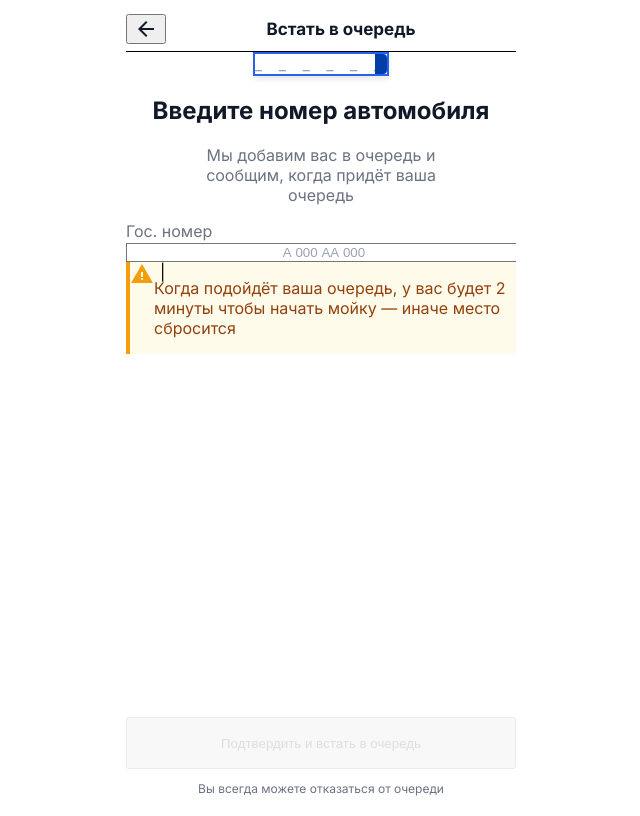
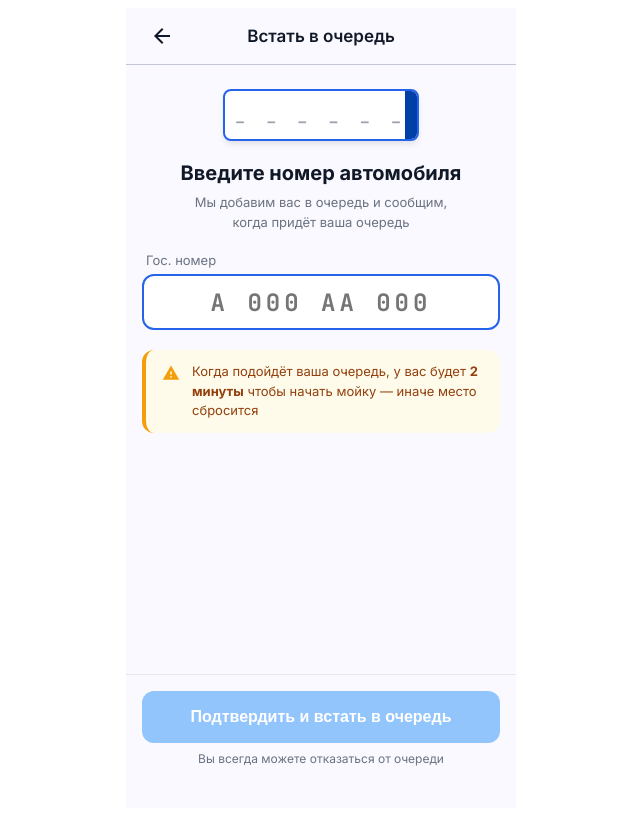
Before and after one commit to nurigo640/carwashorder, a Next.js app: page /queue/join in a window 1280 px wide. Shown: the whole page, without its empty margins (319-959 px from the left). Built offline with nearby package versions, Linux system fonts and the light colour scheme.

Commit message:
Update page.tsx

```diff
--- a/app/queue/join/page.tsx
+++ b/app/queue/join/page.tsx
@@ -9,12 +9,11 @@ export default function JoinQueuePage() {
   const [plate, setPlate] = useState('')
   const [error, setError] = useState('')
   const [loading, setLoading] = useState(false)
-  const [showCursor, setShowCursor] = useState(true)
 
   const handleSubmit = async () => {
     const normalized = normalizePlate(plate)
     if (!validatePlate(normalized)) {
-      setError('Неверный формат номера. Пример: А123ВС777')
+      setError('Неверный формат. Пример: А123ВС777')
       return
     }
     setError('')
@@ -35,93 +34,97 @@ export default function JoinQueuePage() {
         setError(json.error || 'Ошибка. Попробуйте ещё раз.')
         return
       }
-      const token = json.data.session_token
-      localStorage.setItem('queue_session_token', token)
-      router.push(`/queue/my/${token}`)
+      localStorage.setItem('queue_session_token', json.data.session_token)
+      router.push(`/queue/my/${json.data.session_token}`)
     } catch {
       setError('Нет соединения. Попробуйте ещё раз.')
-    } finally {
-      setLoading(false)
-    }
+    } finally { setLoading(false) }
   }
 
   return (
-    <div className="bg-background text-on-surface min-h-screen flex flex-col overflow-x-hidden">
-      {/* TopAppBar */}
-      <header className="flex items-center px-container-margin h-14 w-full z-50 bg-surface border-b border-outline-variant sticky top-0">
-        <button onClick={() => router.back()} className="w-10 h-10 flex items-center justify-start text-[#111827] active:opacity-70 transition-opacity">
-          <span className="material-symbols-outlined">arrow_back</span>
+    <div style={{fontFamily:"'Inter',sans-serif",background:'#f9f9ff',color:'#141b2b',minHeight:'100vh',display:'flex',flexDirection:'column'}}>
+
+      {/* Header */}
+      <header style={{display:'flex',alignItems:'center',padding:'0 16px',height:56,background:'#f9f9ff',borderBottom:'1px solid #c3c6d7',position:'sticky',top:0,zIndex:50}}>
+        <button onClick={() => router.back()} style={{width:40,height:40,display:'flex',alignItems:'center',justifyContent:'center',background:'none',border:'none',cursor:'pointer',color:'#111827',padding:0,flexShrink:0}}>
+          <svg width="24" height="24" viewBox="0 0 24 24" fill="currentColor"><path d="M20 11H7.83l5.59-5.59L12 4l-8 8 8 8 1.41-1.41L7.83 13H20v-2z"/></svg>
         </button>
-        <h1 className="flex-grow text-center text-[17px] font-semibold text-[#111827]">Встать в очередь</h1>
-        <div className="w-10" />
+        <span style={{flex:1,textAlign:'center',fontSize:17,fontWeight:600,color:'#111827'}}>Встать в очередь</span>
+        <div style={{width:40}}/>
       </header>
 
-      <main className="flex-grow flex flex-col px-container-margin pt-stack-lg pb-stack-lg">
+      <main style={{flex:1,display:'flex',flexDirection:'column',padding:'24px 16px',gap:20}}>
+
         {/* Plate illustration */}
-        <div className="flex justify-center items-center h-20 mb-stack-md">
-          <div className="plate-container w-48 h-12 rounded-lg flex items-center justify-center overflow-hidden">
-            <div className="text-[#9CA3AF] font-plate-number tracking-[6px] text-lg">_ _ _ _ _ _</div>
-            <div className="plate-side-strip" />
+        <div style={{display:'flex',justifyContent:'center'}}>
+          <div style={{position:'relative',background:'#fff',border:'2px solid #2563eb',borderRadius:8,width:192,height:48,display:'flex',alignItems:'center',justifyContent:'center',overflow:'hidden',boxShadow:'0 4px 6px -1px rgba(0,0,0,.1)'}}>
+            <span style={{fontFamily:"'JetBrains Mono',monospace",color:'#9CA3AF',letterSpacing:6,fontSize:16}}>_ _ _ _ _ _</span>
+            <div style={{position:'absolute',right:0,top:0,width:12,background:'#003ea8',height:'100%',borderTopRightRadius:4,borderBottomRightRadius:4}}/>
           </div>
         </div>
 
         {/* Heading */}
-        <div className="text-center mb-stack-lg">
-          <h2 className="font-headline-md text-[#111827] mb-2">Введите номер автомобиля</h2>
-          <p className="font-small text-[#6B7280] max-w-[280px] mx-auto">
+        <div style={{textAlign:'center'}}>
+          <h2 style={{fontSize:20,fontWeight:700,color:'#111827',margin:'0 0 8px'}}>Введите номер автомобиля</h2>
+          <p style={{fontSize:13,color:'#6B7280',maxWidth:280,margin:'0 auto',lineHeight:1.5}}>
             Мы добавим вас в очередь и сообщим, когда придёт ваша очередь
           </p>
         </div>
 
         {/* Input */}
-        <div className="space-y-stack-sm mb-stack-md">
-          <label className="font-small text-[#6B7280] ml-1">Гос. номер</label>
-          <div className="relative group">
+        <div style={{display:'flex',flexDirection:'column',gap:6}}>
+          <label style={{fontSize:13,color:'#6B7280',marginLeft:4}}>Гос. номер</label>
           <input
             type="text"
             value={plate}
-              onChange={e => {
-                setPlate(e.target.value.toUpperCase())
-                setError('')
-                setShowCursor(e.target.value.length === 0)
-              }}
+            onChange={e => { setPlate(e.target.value.toUpperCase()); setError('') }}
             placeholder="А 000 АА 000"
             maxLength={12}
             autoComplete="off"
-              autoCorrect="off"
-              className={`w-full h-14 bg-surface-container-lowest rounded-xl border text-center font-plate-number text-plate-number focus:ring-4 focus:ring-[#DBEAFE] focus:border-primary-container outline-none transition-all placeholder:text-[#9CA3AF]
-                ${error ? 'border-error' : 'border-primary-container'}`}
+            style={{
+              width:'100%',height:56,borderRadius:12,
+              border: error ? '2px solid #ba1a1a' : '2px solid #2563eb',
+              textAlign:'center',
+              fontFamily:"'JetBrains Mono',monospace",
+              fontSize:24,fontWeight:700,letterSpacing:4,
+              outline:'none',background:'#fff',
+              boxSizing:'border-box',color:'#141b2b',
+            }}
           />
-            {showCursor && (
-              <div className="absolute inset-y-0 left-[34px] flex items-center pointer-events-none">
-                <span className="cursor-blink text-primary-container font-plate-number text-plate-number">|</span>
-              </div>
-            )}
-          </div>
-          {error && <p className="text-sm text-error text-center">{error}</p>}
+          {error && <p style={{fontSize:13,color:'#ba1a1a',textAlign:'center',margin:0}}>{error}</p>}
         </div>
 
-        {/* Warning banner */}
-        <div className="bg-[#FFFBEB] border-l-4 border-[#F59E0B] rounded-xl p-stack-md flex gap-3 items-start shadow-sm">
-          <span className="material-symbols-outlined text-[#F59E0B] text-[18px]" style={{'fontVariationSettings':"'FILL' 1"} as any}>warning</span>
-          <p className="font-small text-[#92400E] leading-tight">
-            Когда подойдёт ваша очередь, у вас будет <span className="font-bold">2 минуты</span> чтобы начать мойку — иначе место сбросится
+        {/* Warning */}
+        <div style={{background:'#FFFBEB',borderLeft:'4px solid #F59E0B',borderRadius:12,padding:'12px 16px',display:'flex',gap:12,alignItems:'flex-start'}}>
+          <svg width="18" height="18" viewBox="0 0 24 24" fill="#F59E0B" style={{flexShrink:0,marginTop:2}}><path d="M1 21h22L12 2 1 21zm12-3h-2v-2h2v2zm0-4h-2v-4h2v4z"/></svg>
+          <p style={{fontSize:13,color:'#92400E',lineHeight:1.5,margin:0}}>
+            Когда подойдёт ваша очередь, у вас будет <strong>2 минуты</strong> чтобы начать мойку — иначе место сбросится
           </p>
         </div>
+
       </main>
 
-      {/* Bottom */}
-      <footer className="sticky bottom-0 bg-background/80 backdrop-blur-md px-container-margin pb-safe-area-bottom pt-4 space-y-3">
+      {/* Footer */}
+      <footer style={{position:'sticky',bottom:0,background:'rgba(249,249,255,0.95)',backdropFilter:'blur(8px)',padding:'16px',paddingBottom:34,display:'flex',flexDirection:'column',gap:8,borderTop:'1px solid #e5e7eb'}}>
         <button
           onClick={handleSubmit}
           disabled={loading || plate.length < 6}
-          className="w-full h-[52px] bg-primary-container hover:bg-primary text-on-primary font-bold rounded-xl transition-all active:scale-[0.98] flex items-center justify-center shadow-lg shadow-primary-container/20 disabled:opacity-40">
+          style={{
+            width:'100%',height:52,
+            background: loading || plate.length < 6 ? '#93c5fd' : '#2563eb',
+            color:'#fff',fontWeight:700,fontSize:16,
+            borderRadius:12,border:'none',
+            cursor: loading || plate.length < 6 ? 'not-allowed' : 'pointer',
+            transition:'background .15s',
+          }}>
           {loading ? 'Добавляем...' : 'Подтвердить и встать в очередь'}
         </button>
-        <p className="text-center text-[12px] text-[#6B7280] font-small pb-2">
+        <p style={{fontSize:12,color:'#6B7280',textAlign:'center',margin:0}}>
           Вы всегда можете отказаться от очереди
         </p>
       </footer>
+
+      <style>{`@import url('https://fonts.googleapis.com/css2?family=Inter:wght@400;600;700&family=JetBrains+Mono:wght@700&display=swap');`}</style>
     </div>
   )
 }
```
Lines whose indentation alone changed are shown as unchanged.
